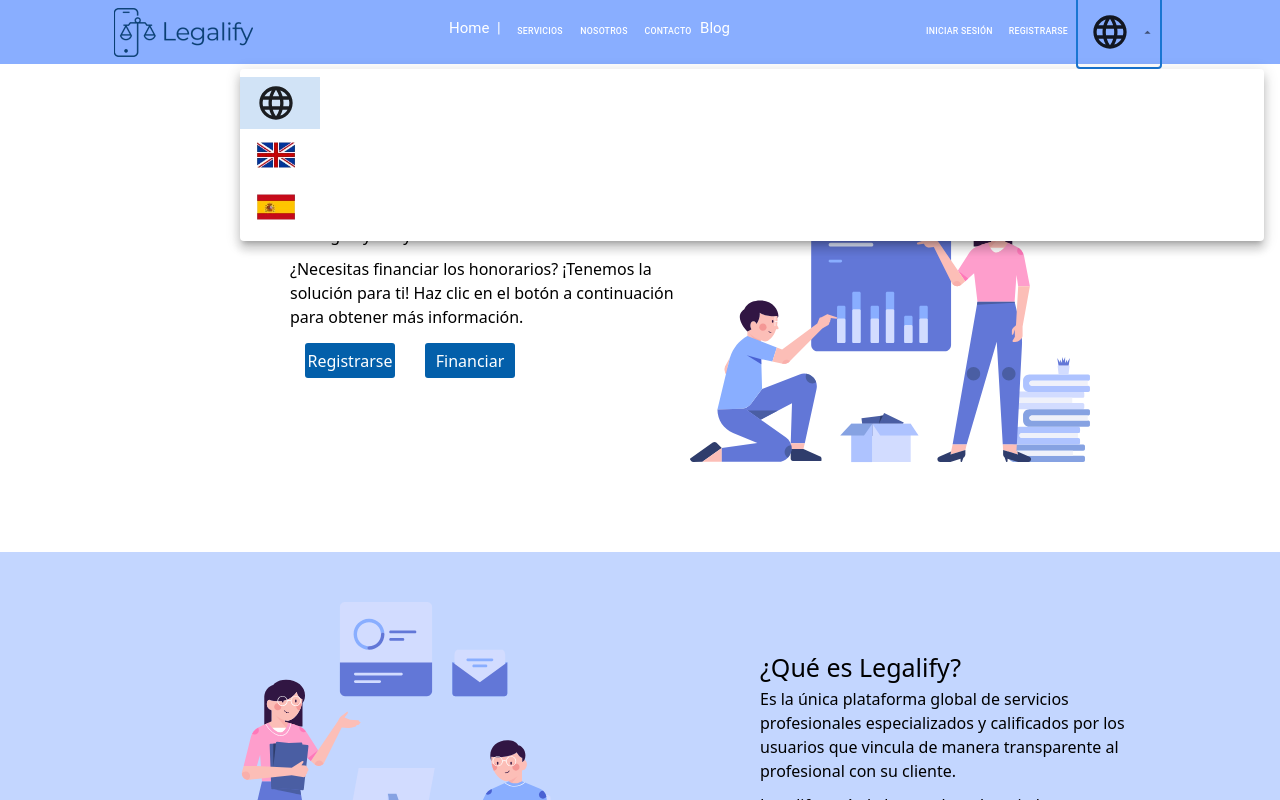
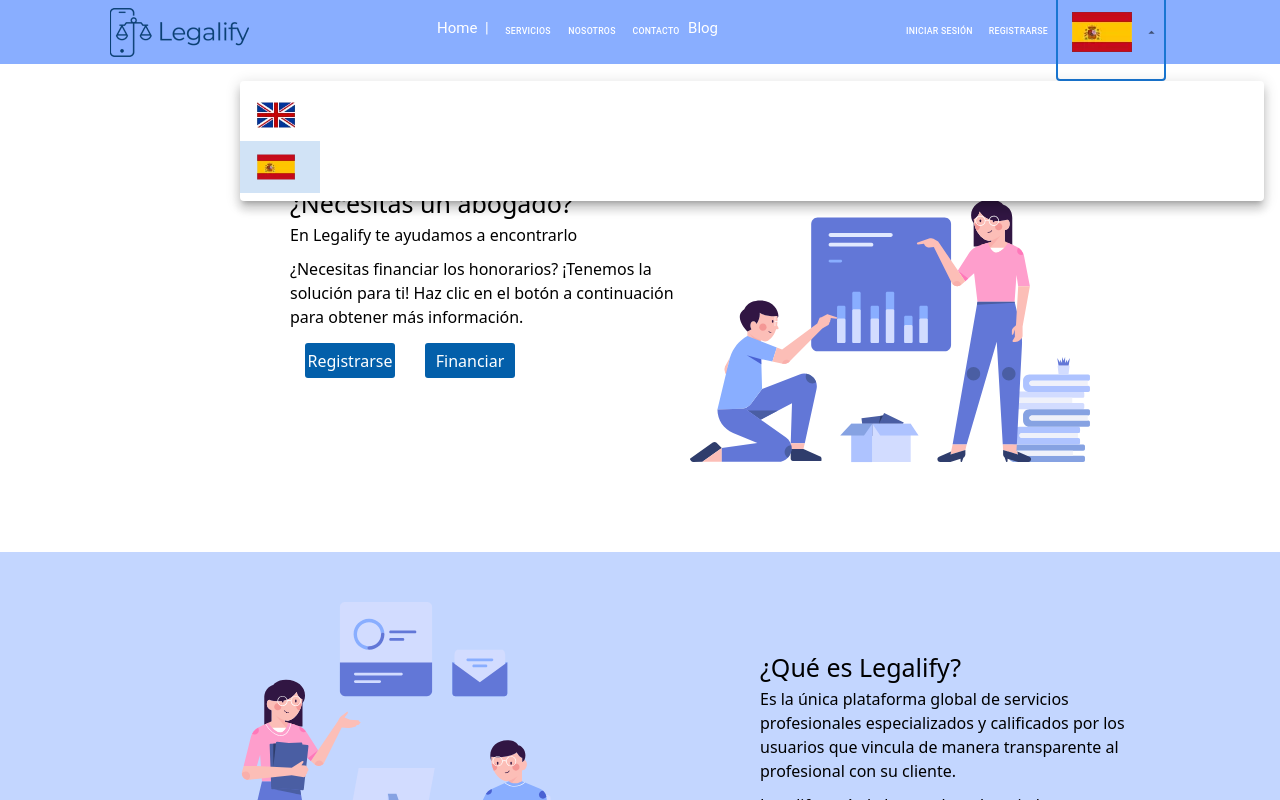
Before and after one commit to FlorenciaRomano/Legalify, a React (Create React App) app: page / in a window 1280 px wide. Both pictures are taken after a click on the element 1118 px from the left and 32 px from the top of the page. Shown: the top 800 px of the page. Built offline with nearby package versions, Linux system fonts and the light colour scheme.

Commit message:
Update Navbar.jsx

```diff
--- a/src/Componentes/Navbar.jsx
+++ b/src/Componentes/Navbar.jsx
@@ -81,14 +81,11 @@ const Navbar = () => {
 
           {/* Language menu */}
 
-          <Select labelId='language-select-label' id='language-select' defaultValue='react' onChange={handleLanguageClick}>
-            <MenuItem className='widthMenu' value='react' onClick={() => handleLanguageSelect('react')}>
-              <LanguageIcon sx={{width: 40, height: 40}} />
-            </MenuItem>
+          <Select labelId='language-select-label' defaultValue='español' onChange={handleLanguageClick}>
             <MenuItem className='flagsNames widthMenu' value='english'>
               <img src={ENFlag} alt='English' />
             </MenuItem>
-            <MenuItem className='flagsNames widthMenu' value='spanish'>
+            <MenuItem className='flagsNames widthMenu' value='español'>
               <img src={ESFlag} alt='Español' />
             </MenuItem>
           </Select>
```
